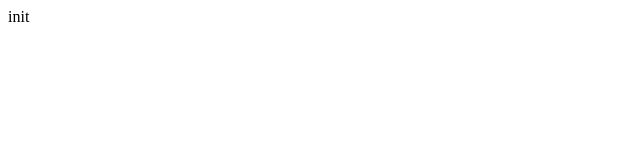
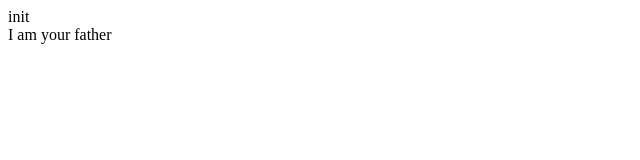
Before and after one commit to gaoqiaoliangjie/gqlj, a plain HTML site: page index.html in a window 1280 px wide. Shown: the full height of the page, 0-640 px from the left. Drawn offline with Linux system fonts and the light colour scheme.

Commit message:
修改文件内容

```diff
--- a/index.html
+++ b/index.html
@@ -7,6 +7,6 @@
 </head>
 <body>
 <div>init</div>
-
+<div>I am your father</div>
 </body>
 </html>
```
